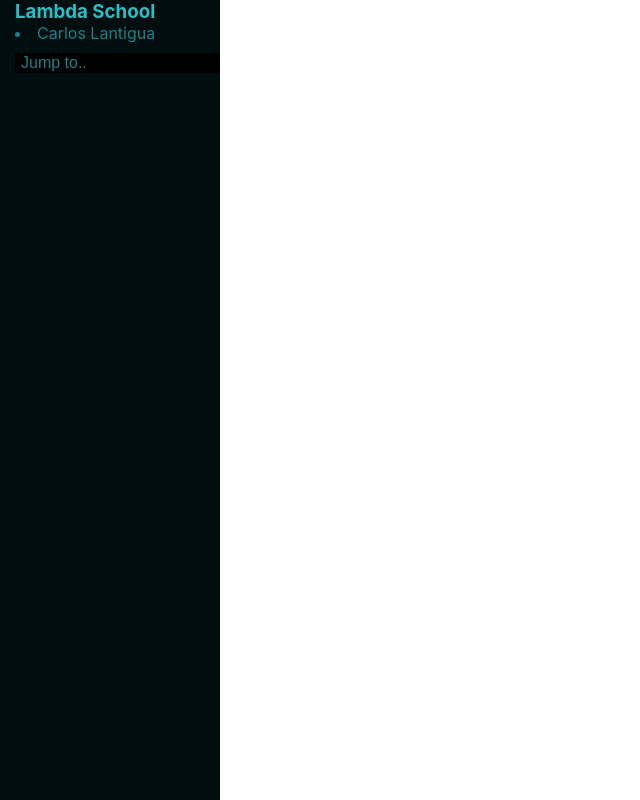
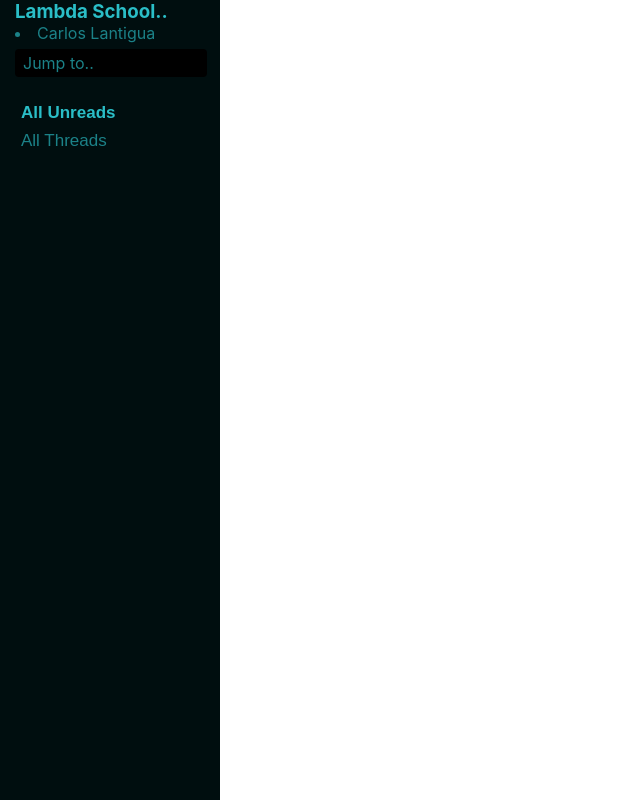
Before and after one commit to CLantigua2/slack_clone, a React (Create React App) app in the folder slack-clone/: page / in a window 1280 px wide. Shown: the whole page, without its empty margins (0-640 px from the left). Built offline with nearby package versions, Linux system fonts and the light colour scheme.

Commit message:
finished base for slack sidebar

```diff
--- a/slack-clone/src/components/slackApp/SlackSide.js
+++ b/slack-clone/src/components/slackApp/SlackSide.js
@@ -5,12 +5,18 @@ const SlackSide = () => {
 	return (
 		<StyledContainer>
 			<div>
-				<StyledHeader>Lambda School</StyledHeader>
+				<StyledHeader>Lambda School..</StyledHeader>
 				<StyledPTag>Carlos Lantigua</StyledPTag>
 			</div>
-			<form action="button">
-				<StyledButton>Jump to..</StyledButton>
-			</form>
+			<div>
+				<form action="button">
+					<StyledButton>Jump to..</StyledButton>
+				</form>
+			</div>
+			<StyledButtonCont>
+				<StyledTools active>All Unreads</StyledTools>
+				<StyledTools>All Threads</StyledTools>
+			</StyledButtonCont>
 		</StyledContainer>
 	);
 };
@@ -27,11 +33,14 @@ const StyledContainer = styled.div`
 	top: 0;
 	left: 0;
 	background: #000e0f;
+	overflow: hidden;
 `;
 
 const StyledHeader = styled.h3`
 	color: #2abec7;
 	margin: 0;
+	overflow: hidden;
+	max-width: 100%;
 `;
 
 const StyledPTag = styled.p`
@@ -39,18 +48,53 @@ const StyledPTag = styled.p`
 	margin: 0;
 	padding: 0;
 	display: list-item;
-	/* This has to be "list-item"                                               */
-	list-style-type: disc; /* See https://developer.mozilla.org/en-US/docs/Web/CSS/list-style-type     */
-	list-style-position: inside; /* See https://developer.mozilla.org/en-US/docs/Web/CSS/list-style-position */
+	list-style-type: disc;
+	list-style-position: inside;
 `;
 
 const StyledButton = styled.button`
-	background: #000;
 	color: #1b8288;
-	width: 100%;
+	text-overflow: ellipsis;
+	overflow: hidden;
+	white-space: nowrap;
+	display: flex;
+	justify-content: space-between;
+	position: relative;
+	top: 6px;
+	margin-left: 14px;
+	padding: 4px 8px;
+	border-radius: 4px;
+	width: 192px;
+	opacity: 1;
+	transition: color .1s ease-out;
+	background: rgb(0, 0, 0);
+	line-height: 1.4375;
 	border: 0;
+	font: inherit;
+	margin: 0;
+	text-align: initial;
+	vertical-align: initial;
+	cursor: pointer;
+	align-items: flex-start;
+`;
+
+const StyledButtonCont = styled.div`
+	display: flex;
+	flex-direction: column;
+	overflow: hidden;
+	margin-top: 28px;
+	justify-content: flex-start;
+`;
+
+const StyledTools = styled.button`
 	display: flex;
 	justify-content: flex-start;
-	margin: 10px 0;
-	font-size: 16px;
+	/* color: #2abec7; */
+	/* font-weight: bold; */
+	background: transparent;
+	border: 0;
+	font-size: 17px;
+	margin: 3px 0;
+
+	${(props) => (!props.active ? `font-weight: normal; color: #1b8288;` : `color: #2abec7; font-weight: bold;`)};
 `;
```
